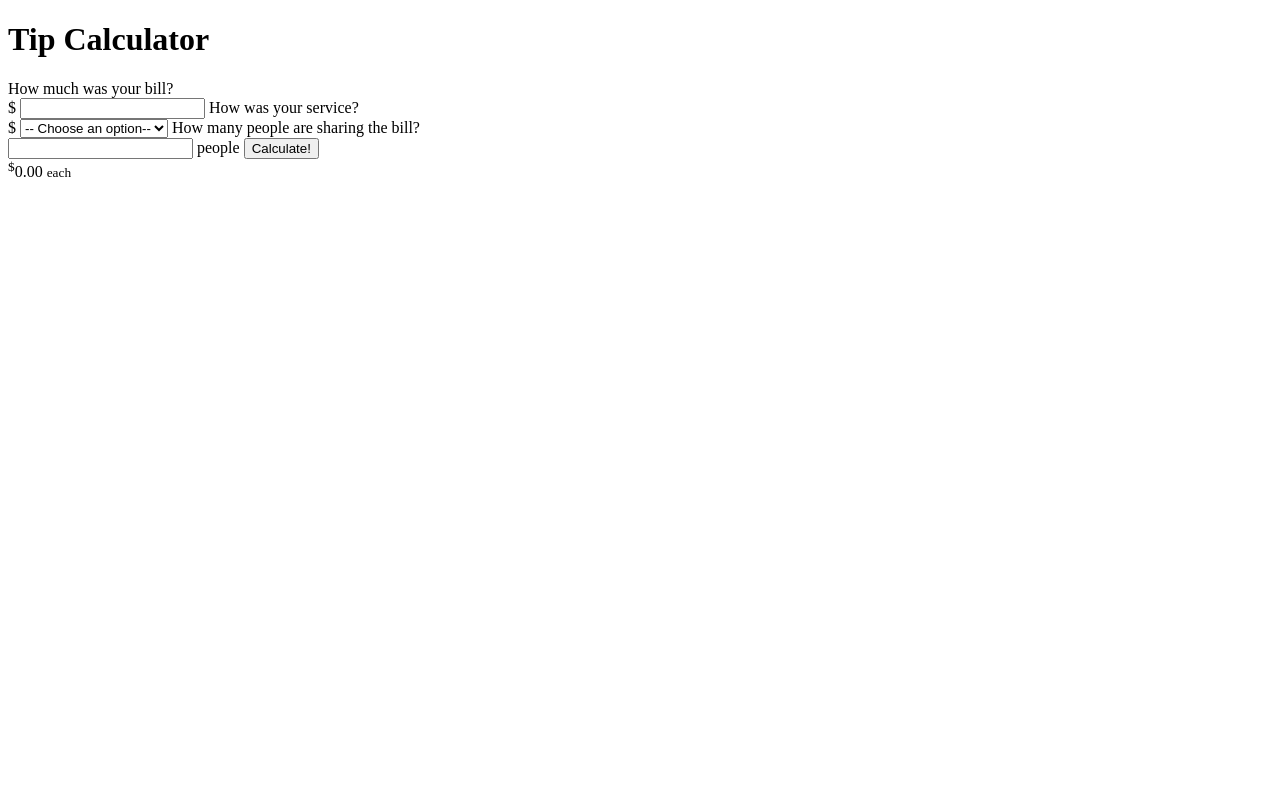
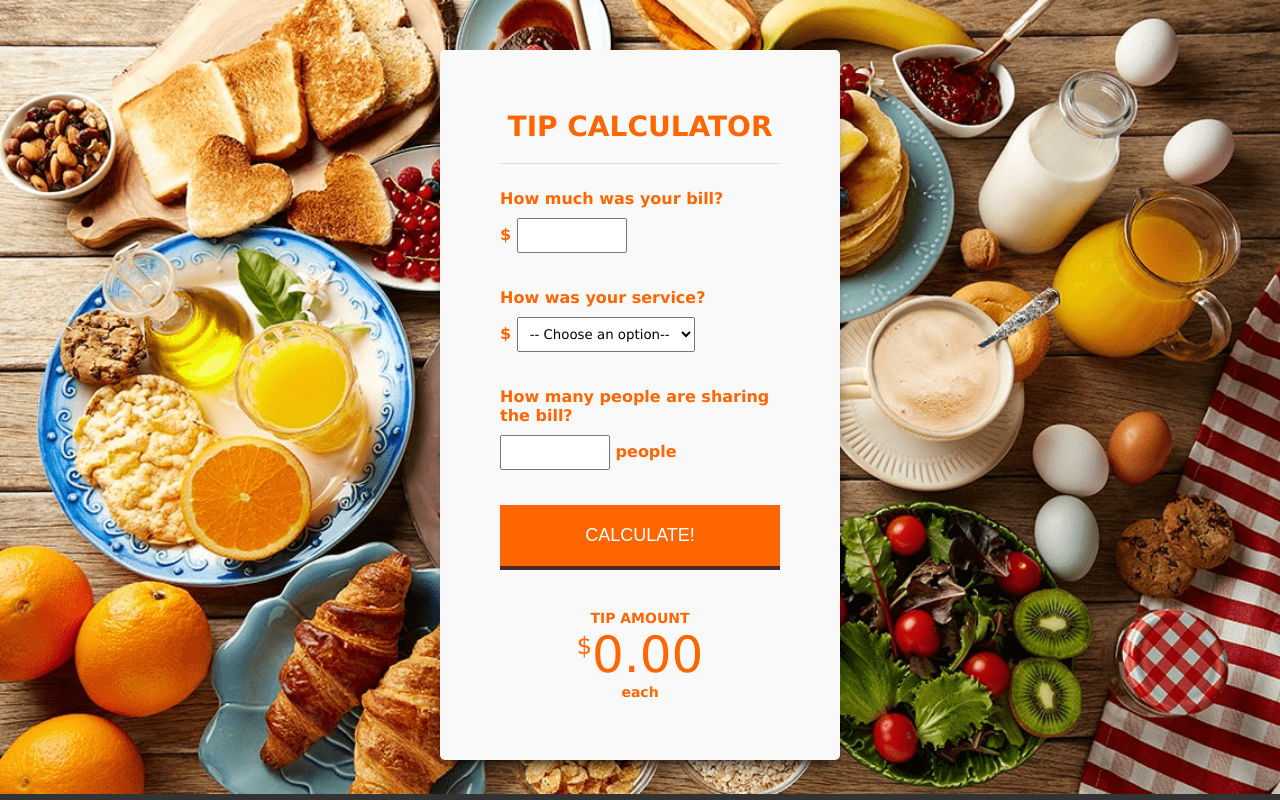
Before and after one commit to Nea1818/tipcalculator, a plain HTML site: page index.html in a window 1280 px wide. Drawn offline with Linux system fonts and the light colour scheme.

Commit message:
Ajout du css et quelques corrections du Html

```diff
--- a/index.html
+++ b/index.html
@@ -12,11 +12,11 @@
       <h1>Tip Calculator</h1>
       <div id="calculator">
         <form action="">
-          <label for=""
+          <label
             >How much was your bill?<br />
             $ <input type="text" id="billAmount"
           /></label>
-          <label for=""
+          <label
             >How was your service?<br />
             $
             <select id="serviceQuality">
@@ -28,7 +28,7 @@
               <option value="0.05">5% - Terrible</option>
             </select>
           </label>
-          <label for="">
+          <label>
             How many people are sharing the bill?<br />
             <input type="text" id="totalPeople" /> people
           </label>
@@ -37,11 +37,11 @@
       </div>
       <!--calculator-->
 
-      <div id="totalTrip">
+      <div id="totalTip">
         <sup>$</sup><span id="tip">0.00</span>
         <small id="each">each</small>
       </div>
-      <!--totalTrip-->
+      <!--totalTip-->
     </div>
     <!--container-->
 
--- a/style.css
+++ b/style.css
@@ -0,0 +1,93 @@
+body {
+  background: #333 url("img/cover.jpg") center center no-repeat;
+  background-size: cover;
+  color: #ff6600;
+  font-family: Verdana, Geneva, Tahoma, sans-serif;
+}
+
+#container {
+  width: 400px;
+  margin: 50px auto 0;
+  padding: 60px;
+  box-sizing: border-box;
+  background: #f9f9f9;
+  box-shadow: 0 10px 15px -8px #000;
+  -webkit-border-radius: 5px;
+  -moz-border-radius: 5px;
+  border-radius: 5px;
+  text-align: center;
+}
+
+h1 {
+  margin: 0 0 20px;
+  padding: 0 0 20px;
+  border-bottom: solid 1px #ddd;
+  font-size: 28px;
+  text-transform: uppercase;
+}
+
+form {
+  text-align: left;
+}
+
+form label {
+  display: block;
+  margin: 25px 0;
+  font-weight: bold;
+}
+
+form input,
+form select {
+  padding: 8px;
+  margin: 10px 0;
+  font-family: Verdana, Geneva, Tahoma, sans-serif;
+}
+
+form input[type="text"] {
+  width: 90px;
+}
+
+button {
+  background: #ff6600;
+  color: white;
+  border: none;
+  border-bottom: solid 4px #4c2827;
+  text-transform: uppercase;
+  font-size: 18px;
+  padding: 20px 30px;
+  width: 100%;
+}
+
+button:hover {
+  background: #4c2827;
+  border-bottom-color: #4c2827;
+}
+
+button:active {
+  position: relative;
+  top: 1px;
+}
+
+#totalTip {
+  font-size: 50px;
+  margin-top: 40px;
+}
+
+#totalTip:before {
+  content: "Tip Amount";
+  font-size: 14px;
+  font-weight: bold;
+  display: block;
+  text-transform: uppercase;
+}
+
+#totalTip sup {
+  font-size: 24px;
+  top: -18px;
+}
+
+#totalTip small {
+  font-size: 14px;
+  font-weight: bold;
+  display: block;
+}
```
Also changed, not shown: img/cover.jpg (added), img/orange.jpg (added), img/sable.jpg (added).
